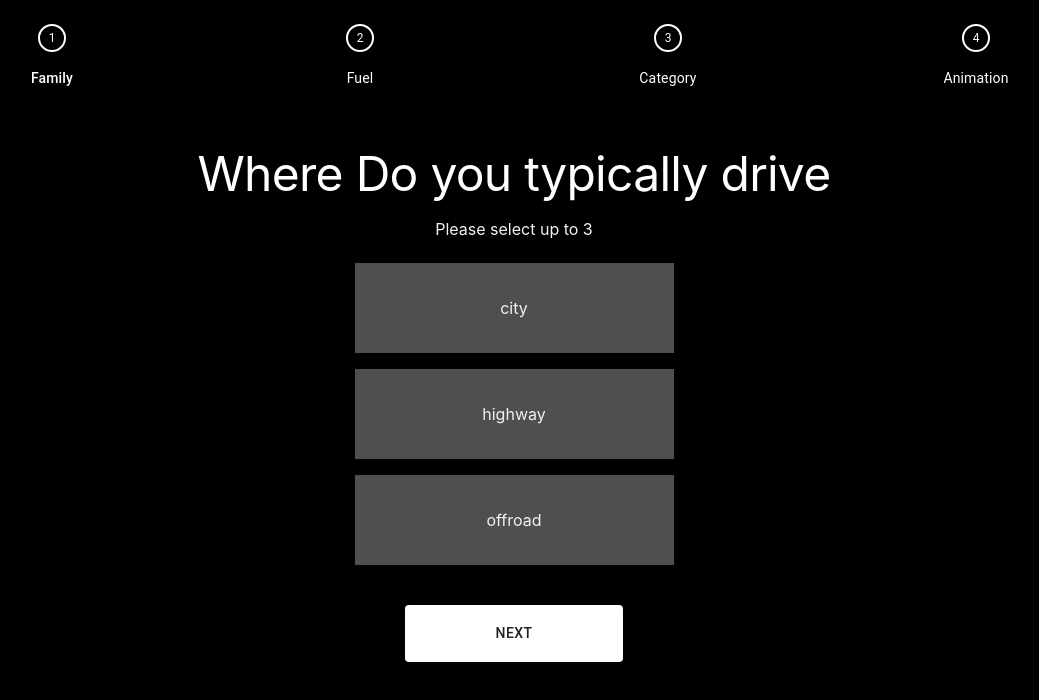
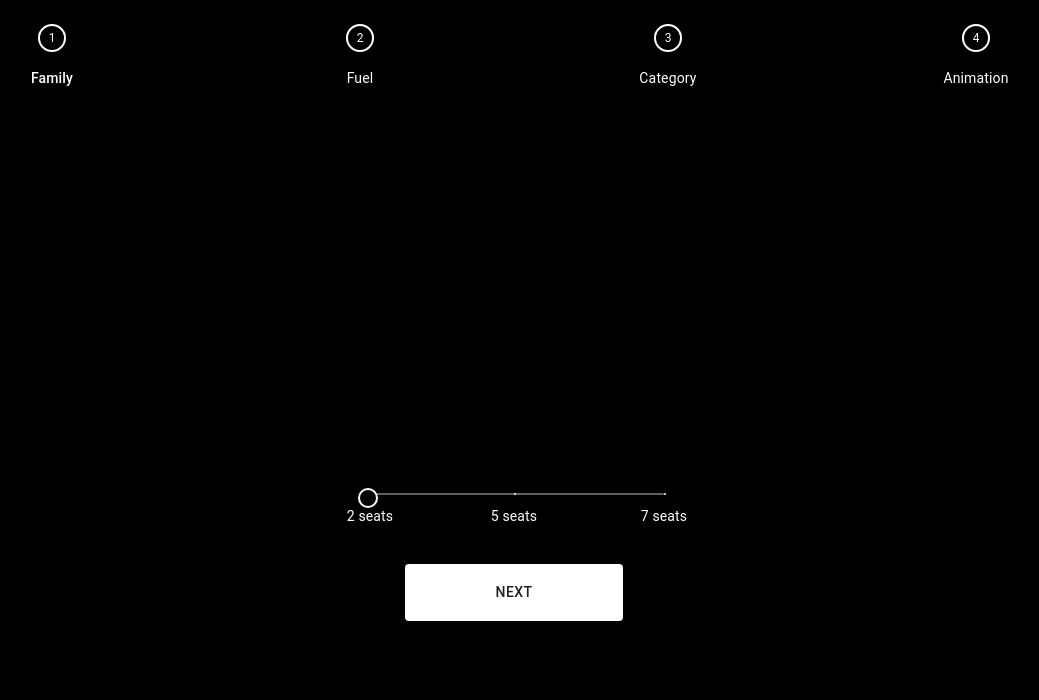
Before and after one commit to idnoble33/nbaproject, a React (Create React App) app: page / in a window 1280 px wide. Shown: the top 700 px of the page, without its empty margins (126-1165 px from the left). Built offline with nearby package versions, Linux system fonts and the light colour scheme.

Commit message:
add slider

```diff
--- a/src/components/multiStepForm/MultiStepForm.js
+++ b/src/components/multiStepForm/MultiStepForm.js
@@ -1,16 +1,11 @@
 import React, { useState } from "react";
 import { Div } from "./Multistep.style";
-import {
-  Stepper,
-  Step,
-  StepLabel,
-  // Typography,
-  Button,
-} from "@material-ui/core";
-import StepOne from "../steps/stepOne/StepOne";
-import StepFour from "../steps/StepFour/StepFour";
-import StepTwo from "../steps/StepTwo/StepTwo";
-import StepThree from "../steps/StepThree.js/StepThree";
+import { Stepper, Step, StepLabel, Button } from "@material-ui/core";
+import StepOne from "../Steps/StepOne/StepOne";
+import StepTwo from "../Steps/StepTwo/StepTwo";
+import StepThree from "../Steps/StepThree/StepThree";
+import StepFour from "../Steps/StepFour.js/StepFour";
+import StepFive from "../Steps/StepFive/StepFive";
 
 const MultiStepForm = () => {
   const [activeStep, setActiveStep] = useState(0);
@@ -39,32 +34,43 @@ const MultiStepForm = () => {
     switch (stepIndex) {
       case 0:
         return (
-          <StepOne
+          <StepTwo
             updateSelection={updateSelectedTypicalDrive}
             selectedTypicalDrive={selectedTypicalDrive}
           />
         );
       case 1:
         return (
-          <StepTwo
+          <StepThree
             updateSelection={updateSelectedTypicalDrive}
             selectedTypicalDrive={selectedTypicalDrive}
           />
         );
       case 2:
         return (
-          <StepThree
+          <StepFour
             updateSelection={updateSelectedTypicalDrive}
             selectedTypicalDrive={selectedTypicalDrive}
           />
         );
       case 3:
-        return <StepFour />;
+        return (
+          <StepFive
+            updateSelection={updateSelectedTypicalDrive}
+            selectedTypicalDrive={selectedTypicalDrive}
+          />
+        );
+      // case 4:
+      //   return (
+      //     <StepFive
+      //       updateSelection={updateSelectedTypicalDrive}
+      //       selectedTypicalDrive={selectedTypicalDrive}
+      //     />
+       // );
       default:
         return "unknown Step";
     }
   }
-  // const classes = useStyles();
   return (
     <Div>
       {activeStep < steps.length - 1 && (
@@ -72,12 +78,13 @@ const MultiStepForm = () => {
           {steps.map((label, labelIndex) => (
             <Step key={label}>
               <StepLabel onClick={() => setActiveStep(labelIndex)}>
+                {/* {label} */}
                 {activeStep < steps.length - 1 ? label : null}
               </StepLabel>
             </Step>
           ))}
         </Stepper>
-      )}
+       )}
       {activeStep === steps.length ? (
         "The step completed"
       ) : (
--- a/src/components/multiStepForm/Multistep.style.js
+++ b/src/components/multiStepForm/Multistep.style.js
@@ -35,8 +35,13 @@ export const Div = styled.div`
     margin-top: 2rem;
     width: 17%;
     padding: 1rem 0;
-    & .MuiButton-text::hover {
+    /* & .MuiButton-text:hover {
+      background: #fff;
+    } */
+  }
+
+    .MuiButtonBase-root:hover {
       background: #fff;
     }
-  }
+
 `;
--- a/src/components/steps/StepFour/StepFour.js
+++ b/src/components/steps/StepFive/StepFive.js
@@ -1,5 +1,5 @@
 import React from "react";
-import "./StepFour.css";
+import "./StepFive.css";
 
 
 function StepFour() {
--- a/src/components/steps/StepThree.js/StepThree.js
+++ b/src/components/steps/StepFour.js/StepFour.js
@@ -1,8 +1,8 @@
 import React from "react";
 import { useState } from "react";
-import { StepThreeContainer } from "./StepThree.style";
+import { StepThreeContainer } from "./StepFour.style";
 
-const StepThree = ({ updateSelection, selectedTypicalDrive }) => {
+const StepFour = ({ updateSelection, selectedTypicalDrive }) => {
   const featureWanted = [
     { valueType: "Luxury", img: "images/luxury.jpg", alt: "luxury car image" },
     {
@@ -67,4 +67,4 @@ const StepThree = ({ updateSelection, selectedTypicalDrive }) => {
   );
 };
 
-export default StepThree;
+export default StepFour;
--- /dev/null
+++ b/src/components/steps/StepThree/StepThree.js
@@ -0,0 +1,55 @@
+import React, { useState } from "react";
+import { StepTwoContainer, ImageDiv } from "./StepThree.style";
+
+const StepTwo = ({ updateSelection, selectedTypicalDrive }) => {
+  const fuelPriority = [
+    {
+      value: "Very important",
+      img: "images/veryimportant.jpg",
+      alt: "veryimportant-car-image",
+    },
+    {
+      value: "Somewhat Important",
+      img: "images/somewhatimportant.jpg",
+      alt: "somewhatimportant-car-image",
+    },
+    {
+      value: "Not Important",
+      img: "images/notimportant.jpg",
+      alt: "city-car-image",
+    },
+  ];
+  const [lastSelectedArea, setLastSelectedArea] = useState(null);
+
+  const updatedSelectedArea = (area) => {
+    updateSelection(area.value);
+    setLastSelectedArea(area.value);
+  };
+  return (
+    <div>
+      <StepTwoContainer className="StepTwoContainer">
+        <div>
+          <section>A fuel-efficient Vehicle is</section>
+        </div>
+        <div>
+          {fuelPriority.map((fuel, fuelIndex) => (
+            <ImageDiv key={fuelIndex}>
+              <button
+                onClick={() => updatedSelectedArea(fuel)}
+                className={`${
+                  selectedTypicalDrive.includes(fuel.value) ? "selected" : ""
+                }`}
+              >
+                {fuel.value}
+              </button>
+              {fuel.value === lastSelectedArea &&
+                selectedTypicalDrive.length > 0 && <img src={fuel.img} alt={fuel.alt} />}
+            </ImageDiv>
+          ))}
+        </div>
+      </StepTwoContainer>
+    </div>
+  );
+};
+
+export default StepTwo;
--- /dev/null
+++ b/src/components/steps/StepThree/StepThree.style.js
@@ -0,0 +1,50 @@
+import styled from "styled-components";
+
+export const StepTwoContainer = styled.div`
+  margin-top: 10%;
+  section {
+    color: #fff;
+    font-size: 2rem;
+    font-weight: 700;
+    margin-bottom: 2rem;
+  }
+  button {
+    background: black;
+    color: #fff;
+    margin-right: 1rem;
+    width: 28%;
+    padding: 1rem;
+    font-weight: 500;
+    border: 1px solid black;
+    font-size: 1.2rem;
+  }
+
+  .selected {
+    background: #fff;
+    color: #000;
+  }
+`;
+export const ImageDiv = styled.div`
+  position: cover;
+  top: -50%;
+  left: -50%;
+  /* width: 200%; */
+  height: 200%;
+  display: inline;
+
+  img {
+    position: absolute;
+    top: 0;
+    left: 0;
+    right: 0;
+    bottom: 0;
+    margin: auto;
+    min-width: 50%;
+    min-height: 50%;
+    z-index: -1;
+    background-size: cover;
+    background-attachment: fixed;
+    filter: brightness(50%);
+    /* height: 100vh; */
+  }
+`;
--- a/src/components/steps/StepTwo/StepTwo.js
+++ b/src/components/steps/StepTwo/StepTwo.js
@@ -1,55 +1,35 @@
-import React, { useState } from "react";
-import { StepTwoContainer, ImageDiv } from "./StepTwo.style";
+import * as React from 'react';
+import Box from '@material-ui/core/Box';
+import Slider from '@material-ui/core/Slider'
+import {MainDiv} from './StepTwo.style'
+const marks = [
+  { value: 2, label: '2 seats' },
+  { value: 50, label: '5 seats' },
+  {value: 100, label: '7 seats'},
+]
+function valueText(value) {
+  return `${value}`
+}
+const valueLabelFormat = (value) => {
+ return marks.findIndex((mark) => mark.value === value) + 1
+}
+const StepTwo = () => {
+  return (
 
-const StepTwo = ({ updateSelection, selectedTypicalDrive }) => {
-  const fuelPriority = [
-    {
-      value: "Very important",
-      img: "images/veryimportant.jpg",
-      alt: "veryimportant-car-image",
-    },
-    {
-      value: "Somewhat Important",
-      img: "images/somewhatimportant.jpg",
-      alt: "somewhatimportant-car-image",
-    },
-    {
-      value: "Not Important",
-      img: "images/notimportant.jpg",
-      alt: "city-car-image",
-    },
-  ];
-  const [lastSelectedArea, setLastSelectedArea] = useState(null);
+    <MainDiv>
+      <Box sx={{ width: 300, marginLeft: 50}}>
+        <Slider
+          aria-label="restricted values"
+          defaultValue={0}
+          valueLabelFormat={valueLabelFormat}
+          getAriaValueText={valueText}
+          step={null}
+          valueLabelDisplay="auto"
+          marks={marks}
+        />
+      </Box>
+    </MainDiv>
+  )
+}
 
-  const updatedSelectedArea = (area) => {
-    updateSelection(area.value);
-    setLastSelectedArea(area.value);
-  };
-  return (
-    <div>
-      <StepTwoContainer className="StepTwoContainer">
-        <div>
-          <section>A fuel-efficient Vehicle is</section>
-        </div>
-        <div>
-          {fuelPriority.map((fuel, fuelIndex) => (
-            <ImageDiv key={fuelIndex}>
-              <button
-                onClick={() => updatedSelectedArea(fuel)}
-                className={`${
-                  selectedTypicalDrive.includes(fuel.value) ? "selected" : ""
-                }`}
-              >
-                {fuel.value}
-              </button>
-              {fuel.value === lastSelectedArea &&
-                selectedTypicalDrive.length > 0 && <img src={fuel.img} alt={fuel.alt} />}
-            </ImageDiv>
-          ))}
-        </div>
-      </StepTwoContainer>
-    </div>
-  );
-};
-
-export default StepTwo;
+export default StepTwo
--- a/src/components/steps/StepTwo/StepTwo.style.js
+++ b/src/components/steps/StepTwo/StepTwo.style.js
@@ -1,50 +1,111 @@
 import styled from "styled-components";
+export const MainDiv = styled.div`
+  .MuiSlider-markLabel {
+    color: #fff;
+  }
+  .MuiSlider-root {
+    color: white;
+  }
+  .PrivateValueLabel-circle-6 {
+    display: none;
+  }
+  .MuiSlider-thumb {
+    padding: 0.5rem;
+    background-color: black;
+    border: 2px solid white;
+}
+.MuiBox-root-2 {
+    width: 300px;
+    margin: auto;
+    margin-top: 23rem;
+}
+  //   p {
+  //     margin: 0px;
+  //     color: rgb(255, 255, 255);
+  //     font-weight: 400;
+  //     font-style: normal;
+  //     letter-spacing: -0.015em;
+  //     text-decoration: none;
+  //     font-size: var(--typography-order1-fontSize-d4d7a2f8);
+  //     font-family: var(--typography-order1-fontFamily-d4d7a2f8);
+  //     font-stretch: var(--typography-order1-fontStretch-d4d7a2f8);
+  //     line-height: var(--typography-order1-lineHeight-d4d7a2f8);
+  //     -webkit-font-smoothing: antialiased;
+  //     font-size: 3rem;
 
-export const StepTwoContainer = styled.div`
-  margin-top: 10%;
-  section {
-    color: #fff;
-    font-size: 2rem;
-    font-weight: 700;
-    margin-bottom: 2rem;
-  }
-  button {
-    background: black;
-    color: #fff;
-    margin-right: 1rem;
-    width: 28%;
-    padding: 1rem;
-    font-weight: 500;
-    border: 1px solid black;
-    font-size: 1.2rem;
-  }
+  //     /* span {
+  //         margin: 0px;
+  //         color: rgb(255, 255, 255);
+  //         color: rgb(242, 242, 242);
+  //         font-weight: 400;
+  //         font-style: normal;
+  //         text-decoration: none;
+  //         font-size: var(--typography-copy1-fontSize-d4d7a2f8);
+  //         font-family: var(--typography-copy1-fontFamily-d4d7a2f8);
+  //         font-stretch: var(--typography-copy1-fontStretch-d4d7a2f8);
+  //         line-height: var(--typography-copy1-lineHeight-d4d7a2f8);
+  //         -webkit-font-smoothing: antialiased;
+  //       } */
+  //   }
+  //
+`;
 
-  .selected {
-    background: #fff;
-    color: #000;
-  }
-`;
-export const ImageDiv = styled.div`
-  position: cover;
-  top: -50%;
-  left: -50%;
-  /* width: 200%; */
-  height: 200%;
-  display: inline;
+// export const Section = styled.section`
+//   /* margin: 3rem; */
+//   color: rgb(242, 242, 242);
+//   font-weight: 400;
+//   font-style: normal;
+//   text-decoration: none;
+//   font-size: var(--typography-copy1-fontSize-d4d7a2f8);
+//   font-family: var(--typography-copy1-fontFamily-d4d7a2f8);
+//   font-stretch: var(--typography-copy1-fontStretch-d4d7a2f8);
+//   line-height: var(--typography-copy1-lineHeight-d4d7a2f8);
+//   -webkit-font-smoothing: antialiased;
+//   margin: 1rem 0;
+// `;
+// export const Button = styled.button`
+//   background-color: rgb(79, 79, 79);
+//   /* color: ${(props) => props.textColor}; */
+//   color: rgb(242, 242, 242);
+//   font-weight: 400;
+//   border: none;
+//   height: 90px;
+//   outline: none;
+//   padding: 28px 24px;
+//   width: 319px;
+//   margin: 0.5rem;
+//   cursor: pointer;
+//   font-size: var(--typography-copy1-fontSize-d4d7a2f8);
+//   font-family: var(--typography-copy1-fontFamily-d4d7a2f8);
+//   font-stretch: var(--typography-copy1-fontStretch-d4d7a2f8);
+//   line-height: var(--typography-copy1-lineHeight-d4d7a2f8);
+// `;
 
-  img {
-    position: absolute;
-    top: 0;
-    left: 0;
-    right: 0;
-    bottom: 0;
-    margin: auto;
-    min-width: 50%;
-    min-height: 50%;
-    z-index: -1;
-    background-size: cover;
-    background-attachment: fixed;
-    filter: brightness(50%);
-    /* height: 100vh; */
-  }
-`;
+// export const ImageDiv = styled.div`
+//   position: cover;
+//   top: -50%;
+//   left: -50%;
+//   /* width: 200%; */
+//   height: 200%;
+//   img {
+//     position: absolute;
+//     top: 0;
+//     left: 0;
+//     right: 0;
+//     bottom: 0;
+//     margin: auto;
+//     /* min-width: 50%;
+//     min-height: 50%; */
+//     width: 100%;
+//       height: 100%;
+//     z-index: -1;
+//     background-position: center center;
+//       background-size: cover;
+//       background-attachment: fixed;
+//       overflow: none;
+//     filter:brightness(40%);
+//   }
+//   .selected {
+//     border: 2px solid #fff;
+//   }
+// `;
--- a/src/components/steps/stepOne/StepOne.js
+++ b/src/components/steps/stepOne/StepOne.js
@@ -1,5 +1,5 @@
 import React, { useState } from "react";
-import { Main, Section, Button, ImageDiv } from "./Steps.style";
+import { Main, Section, Button, ImageDiv } from "./StepOne.style";
 
 const StepOne = ({ updateSelection, selectedTypicalDrive }) => {
   const driveArea = [
```
Also changed, not shown: src/components/steps/StepFive/StepFive.css (renamed from src/components/steps/StepFour/StepFour.css), src/components/steps/StepFour.js/StepFour.style.js (renamed from src/components/steps/StepThree.js/StepThree.style.js), src/components/steps/stepOne/StepOne.style.js (renamed from src/components/steps/stepOne/Steps.style.js).
